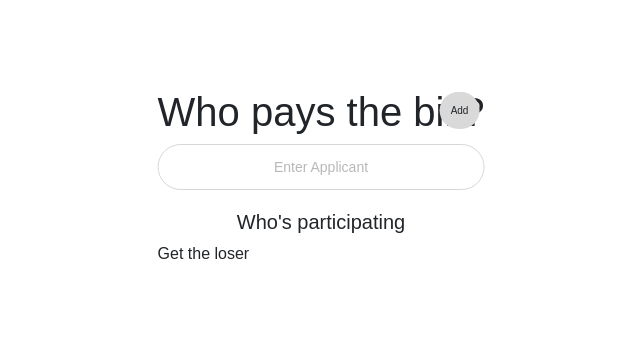
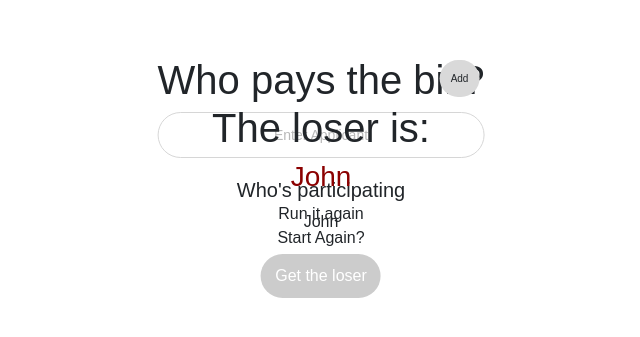
Before and after one commit to nevinherring/who-pays-the-bill-tutorial, a plain HTML site: page index.html in a window 1280 px wide. Shown: the part 223-560 px from the top of the page, without its empty margins (319-959 px from the left). Drawn offline with nearby package versions, Linux system fonts and the light colour scheme.

Commit message:
finished markup

```diff
--- a/index.html
+++ b/index.html
@@ -23,7 +23,7 @@
                 <div class="applicant_list">
                     <h5>Who's participating</h5>
                     <div class="applicatn_list_wrapper">
-
+                        <span>John</span>
                     </div>
                 </div>
 
@@ -33,6 +33,15 @@
 
             </div>
             <div class="results_container hidden">
+
+                <h1>The loser is:</h1>
+                <div class="result">
+                    <h3>John</h3>
+                </div>
+                <div class="results_action">
+                    <div class="run_again">Run it again</div>
+                    <div class="start_again">Start Again?</div>
+                </div>
 
             </div>
 
--- a/main.css
+++ b/main.css
@@ -48,3 +48,50 @@ input:focus{
     text-align: center;
     margin-top: 20px;
 }
+
+.applicant_list_wrapper span {
+    background: #3f51b5;
+    color: #fff;
+    padding: 1px 10px;
+    border-radius: 7px;
+    margin-right: 5px;
+}
+
+.applicant_list_wrapper span:hover {
+    cursor: pointer;
+    background: darkred;
+}
+
+.button_container {
+    margin-top: 20px;
+}
+
+.button_container div {
+    cursor: pointer;
+    border-radius: 27px;
+    background: #cccccc;
+    color: #fff;
+    display: block;
+    margin: 0 auto;
+    width: 120px;
+    text-align: center;
+    padding: 10px 0;
+}
+
+/* Results container */
+
+.results_container{
+    position: fixed;
+    top: 50%;
+    left: 50%;
+    transform: translate(-50%, -50%);
+    text-align: center;
+}
+
+.results_container h3 {
+    color: darkred;
+}
+
+.results_container div{
+    cursor: pointer;
+}
```
